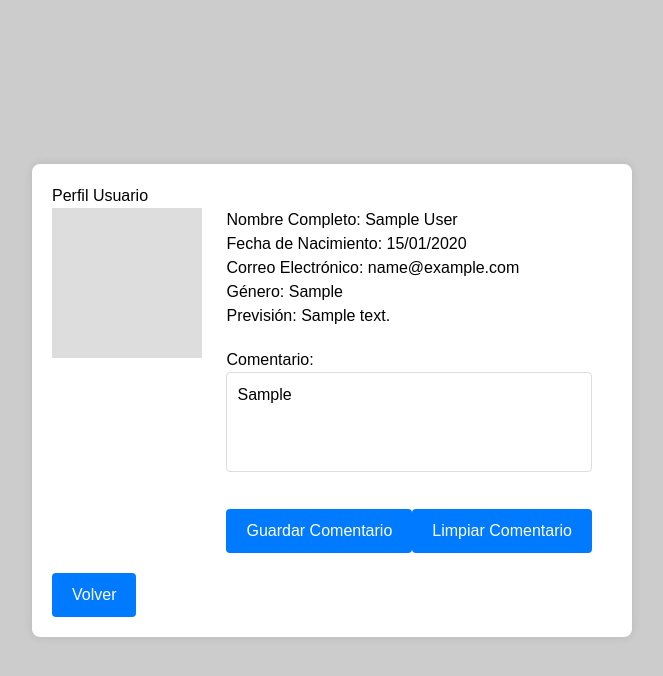
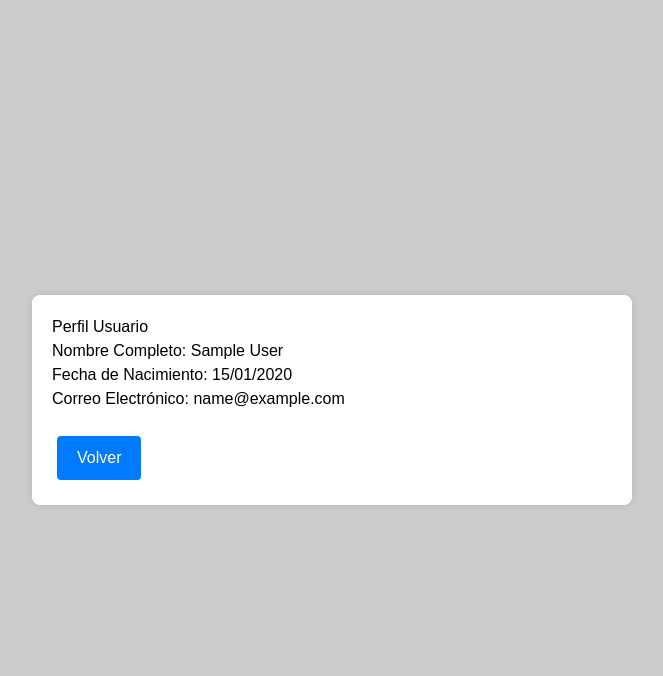
Before and after one commit to NEWDIEGO/El-Curador, a Django app: page /paciente_perfil/ in a window 1280 px wide. Shown: the top 676 px of the page, without its empty margins (308-971 px from the left). Run offline with Django 5.2, Linux system fonts and the light colour scheme; a user stored in the database is signed in; tables that the repository leaves empty hold one stand-in row (values such as "Sample post").

Commit message:
revision 1

```diff
--- a/myapp/models.py
+++ b/myapp/models.py
@@ -2,6 +2,7 @@ from django.db import models
 from django.contrib.auth.models import User
 from django.db.models.signals import post_save
 from django.dispatch import receiver
+
 
 class Paciente(models.Model):
     user = models.OneToOneField(User, on_delete=models.CASCADE)
@@ -19,10 +20,7 @@ class Especialista(models.Model):
 
 class Perfil(models.Model):
     usuario = models.OneToOneField(User, on_delete=models.CASCADE)
-    fecha_nacimiento = models.DateField(null=True, blank=True)
-    genero = models.CharField(max_length=10, null=True, blank=True)
-    prevision = models.CharField(max_length=50, null=True, blank=True)
-    comentario = models.TextField(blank=True, null=True)
+    fecha_nacimiento = models.DateField(default='2000-01-01')
 
     def __str__(self):
         return self.usuario.username
--- a/myapp/templates/PacientePerfil.html
+++ b/myapp/templates/PacientePerfil.html
@@ -22,20 +22,17 @@
             box-shadow: 0 0 10px rgba(0, 0, 0, 0.1);
             width: 600px;
         }
-        .profile-picture {
-            width: 150px;
-            height: 150px;
-            background-color: #ddd;
-            display: inline-block;
-            margin-right: 20px;
-        }
         .profile-info {
             display: inline-block;
             vertical-align: top;
         }
-        .back-button, .save-button, .clear-button {
+        .button-group {
+            display: flex;
+            justify-content: space-between;
+            margin-top: 20px;
+        }
+        .button {
             display: inline-block;
-            margin-top: 20px;
             padding: 10px 20px;
             border: none;
             border-radius: 4px;
@@ -44,25 +41,10 @@
             text-decoration: none;
             cursor: pointer;
             text-align: center;
+            margin: 5px;
         }
-        .back-button:hover, .save-button:hover, .clear-button:hover {
+        .button:hover {
             background-color: #0056b3;
-        }
-        .comment-section {
-            margin-top: 20px;
-        }
-        .comment-section textarea {
-            width: 100%;
-            height: 100px;
-            padding: 10px;
-            border: 1px solid #ddd;
-            border-radius: 4px;
-            resize: none;
-        }
-        .comment-buttons {
-            display: flex;
-            justify-content: space-between;
-            margin-top: 10px;
         }
     </style>
 </head>
@@ -70,43 +52,15 @@
     <div class="container">
         <h1>Perfil Usuario</h1>
         <div class="profile">
-            <div class="profile-picture"></div>
             <div class="profile-info">
                 <p>Nombre Completo: {{ nombre_completo }}</p>
                 <p>Fecha de Nacimiento: {{ fecha_nacimiento }}</p>
                 <p>Correo Electrónico: {{ correo }}</p>
-                <p>Género: {{ genero }}</p>
-                <p>Previsión: {{ prevision }}</p>
-                <div class="comment-section">
-                    <p>Comentario:</p>
-                    <textarea id="comentario">{{ comentario }}</textarea>
-                    <div class="comment-buttons">
-                        <button class="save-button" onclick="guardarComentario()">Guardar Comentario</button>
-                        <button class="clear-button" type="reset">Limpiar Comentario</button>
-                    </div>
-                </div>
             </div>
         </div>
-        <a href="javascript:history.back()" class="back-button">Volver</a>
+        <div class="button-group">
+            <a href="{% url 'paciente_perfil' %}" class="button">Volver</a>
+        </div>
     </div>
-    <script>
-        function guardarComentario() {
-            const comentario = document.getElementById('comentario').value;
-            fetch("{% url 'guardar_comentario' %}", {
-                method: 'POST',
-                headers: {
-                    'Content-Type': 'application/json',
-                    'X-CSRFToken': '{{ csrf_token }}'
-                },
-                body: JSON.stringify({ comentario })
-            }).then(response => {
-                if (response.ok) {
-                    alert('Comentario guardado con éxito');
-                } else {
-                    alert('Error al guardar el comentario');
-                }
-            });
-        }
-    </script>
 </body>
 </html>
--- a/myapp/templates/registrar.html
+++ b/myapp/templates/registrar.html
@@ -179,7 +179,7 @@
             <br><br>
 
             <label for="fechaNacimiento">Fecha de Nacimiento:</label>
-            <input type="date" id="fechaNacimiento" name="fechaNacimiento" onchange="checkAge()" required>
+            <input type="date" id="fechaNacimiento" name="fecha_nacimiento" onchange="checkAge()" required>
             <br><br>
 
             <label for="genero">Género:</label>
@@ -202,7 +202,7 @@
 
             <button type="submit" id="registrarBtn">Registrar</button>
             <button type="reset">Limpiar</button>
-            <button type="button" onclick="history.back();">Volver</button>
+            <button type="button" onclick="window.location.href='{% url 'login' %}'">Volver</button>
         </form>
     </div>
 </body>
--- a/myapp/urls.py
+++ b/myapp/urls.py
@@ -32,4 +32,7 @@ urlpatterns = [
 
     # Guardar comentarios
     path('guardar_comentario/', views.guardar_comentario, name='guardar_comentario'),
+
+    #perfil paciente
+    path('paciente_perfil/', views.paciente_perfil, name='paciente_perfil'),
 ] + static(settings.MEDIA_URL, document_root=settings.MEDIA_ROOT)
--- a/myapp/views.py
+++ b/myapp/views.py
@@ -8,6 +8,8 @@ from django.http import JsonResponse
 from django.views.decorators.csrf import csrf_exempt
 import json
 from .models import Perfil  # Asegúrate de que esta línea esté presente
+from django.urls import reverse
+from django.shortcuts import render, get_object_or_404
 
 def login_view(request):
     if request.method == 'POST':
@@ -38,14 +40,14 @@ def login_view(request):
 
 def registrar(request):
     if request.method == 'POST':
-        username = request.POST['correo']
-        password = request.POST['contraseña']
-        first_name = request.POST['nombre']
-        last_name = request.POST['apellidoPaterno'] + ' ' + request.POST['apellidoMaterno']
-        email = request.POST['correo']
-        fecha_nacimiento = request.POST['fecha_nacimiento']
-        genero = request.POST['genero']
-        prevision = request.POST['prevision']
+        username = request.POST.get('correo')
+        password = request.POST.get('contraseña')
+        first_name = request.POST.get('nombre')
+        last_name = request.POST.get('apellidoPaterno') + ' ' + request.POST.get('apellidoMaterno')
+        email = request.POST.get('correo')
+        fecha_nacimiento = request.POST.get('fecha_nacimiento')
+        genero = request.POST.get('genero')
+        prevision = request.POST.get('prevision')
 
         try:
             user = User.objects.create_user(username, email, password)
@@ -62,11 +64,12 @@ def registrar(request):
             )
 
             messages.success(request, 'Paciente registrado exitosamente.')
-            return redirect('login')
+            return redirect(reverse('login'))  # Redirige a la vista de login
         except Exception as e:
             messages.error(request, 'Error al registrar usuario: {}'.format(e))
 
     return render(request, 'registrar.html')
+
 
 @login_required
 def paciente_dashboard(request):
@@ -83,17 +86,18 @@ def paciente_reserva(request):
 
 @login_required
 def paciente_perfil(request):
-    usuario = request.user
-    perfil = usuario.perfil  # Asegúrate de que tienes un perfil relacionado con el usuario
-    context = {
-        'nombre_completo': f"{usuario.first_name} {usuario.last_name}",
-        'fecha_nacimiento': perfil.fecha_nacimiento.strftime("%d/%m/%Y"),
-        'correo': usuario.email,
-        'genero': perfil.genero,
-        'prevision': perfil.prevision,
-        'comentario': perfil.comentario,
+    user = request.user
+    perfil = get_object_or_404(Perfil, usuario=user)
+
+    fecha_nacimiento = perfil.fecha_nacimiento.strftime("%d/%m/%Y") if perfil.fecha_nacimiento else "No especificada"
+
+    contexto = {
+        'nombre_completo': f"{user.first_name} {user.last_name}",
+        'fecha_nacimiento': fecha_nacimiento,
+        'correo': user.email
     }
-    return render(request, 'PacientePerfil.html', context)
+
+    return render(request, 'PacientePerfil.html', contexto)
 
 @csrf_exempt
 @login_required
--- a/mysite/urls.py
+++ b/mysite/urls.py
@@ -2,8 +2,9 @@ from django.contrib import admin
 from django.urls import path, include
 from django.conf import settings
 from django.conf.urls.static import static
+from myapp.admin import admin_site  # Importa tu sitio de administración personalizado
 
 urlpatterns = [
-    path('admin/', admin.site.urls),
+    path('admin/', admin_site.urls),  # Usa el admin site personalizado
     path('', include('myapp.urls')),
 ] + static(settings.MEDIA_URL, document_root=settings.MEDIA_ROOT)
```
Also changed, not shown: myapp/admin.py (+9 -14 lines), myapp/migrations/0001_initial.py, myapp/migrations/0002_alter_perfil_fecha_nacimiento_alter_perfil_genero_and_more.py (deleted).
